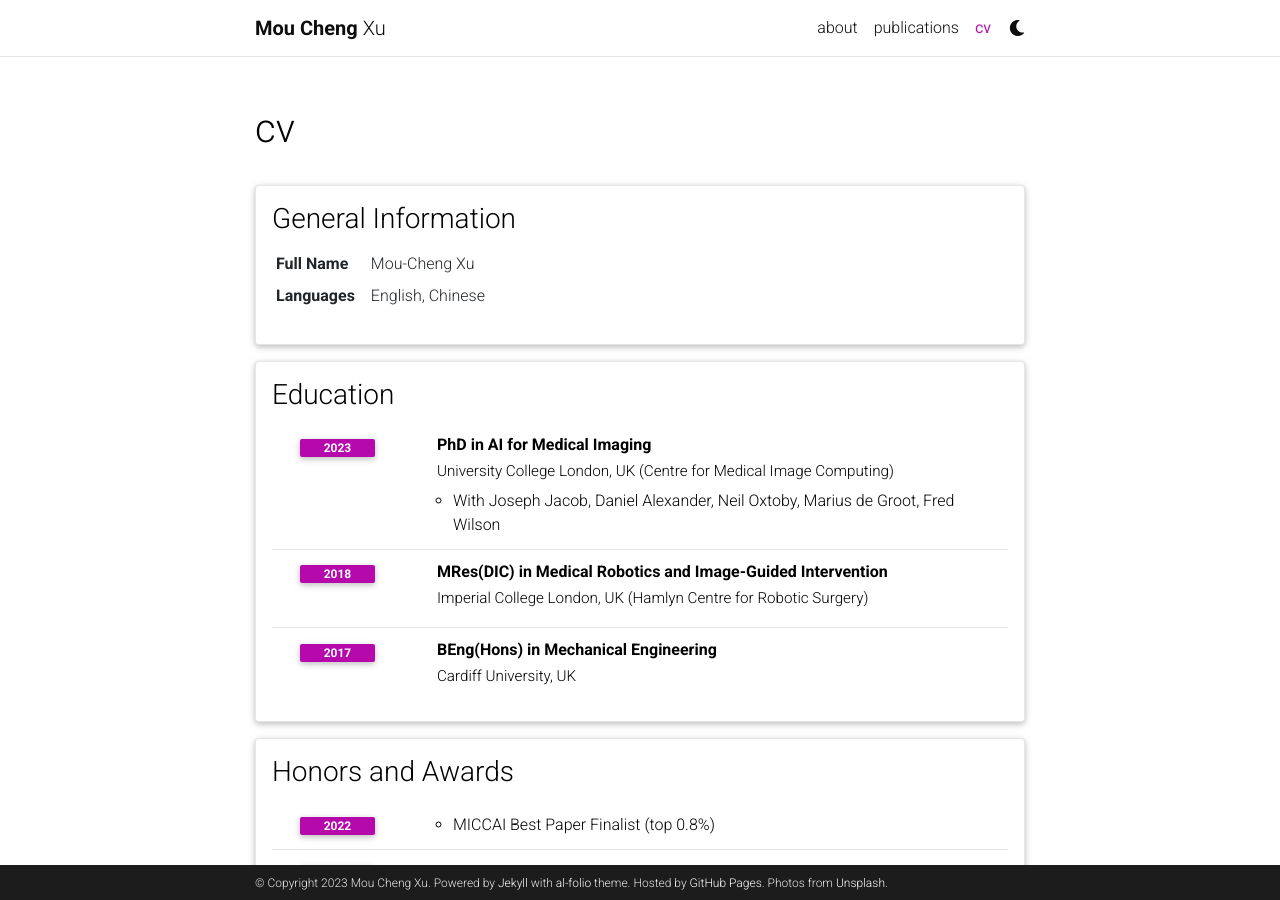
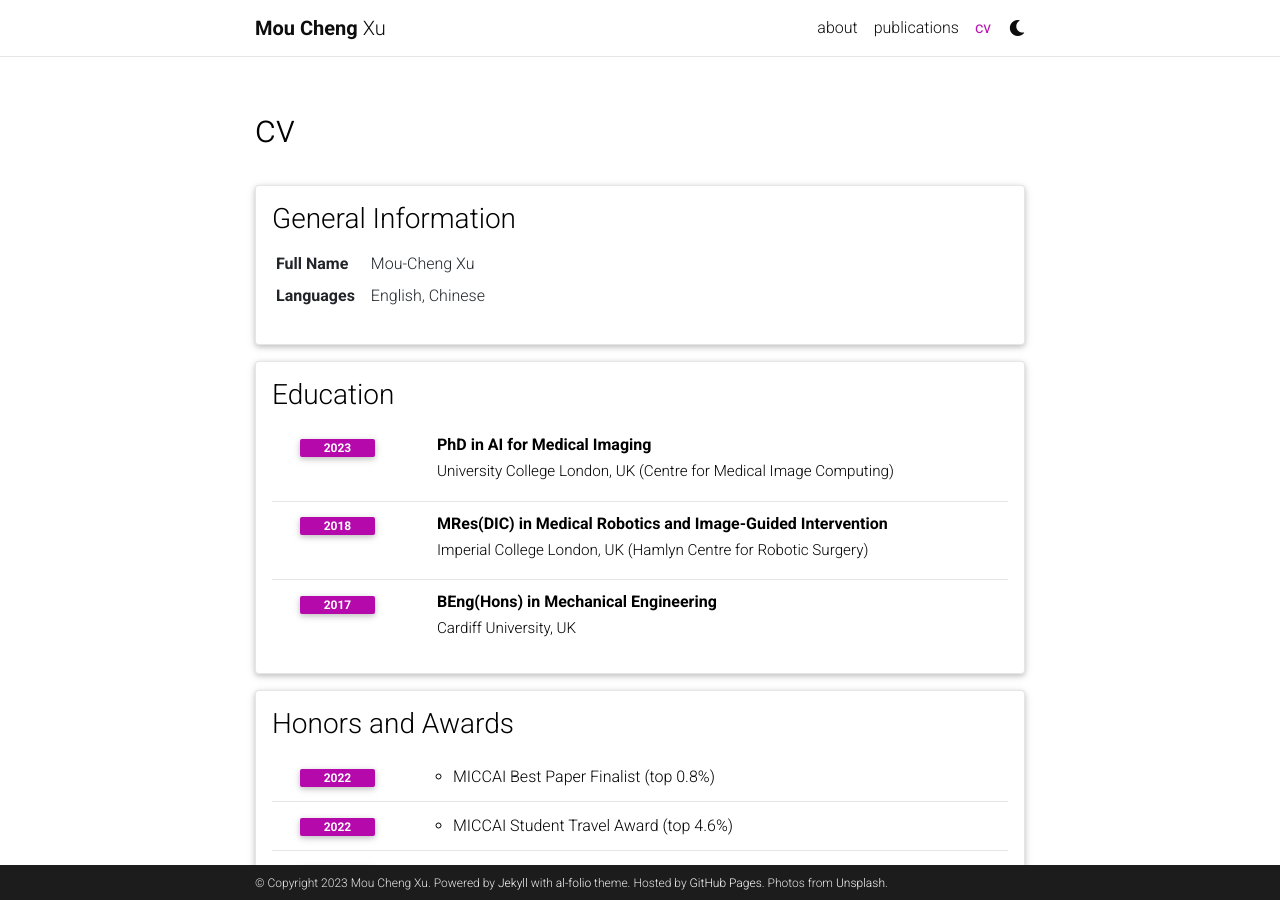
Before and after one commit to moucheng2017/moucheng2017.github.io, a Jekyll site: the page built from _pages/cv.md, in a window 1280 px wide and 900 px high. Built offline with Jekyll 4.4.1, drawn with Linux system fonts in a browser that asks for light colours; comment, search, counter and statistics services are not loaded; a style sheet for code colours, icons or effects is not loaded.

Commit message:
Update cv.yml remove some dettails to make it look more simple

```diff
--- a/_data/cv.yml
+++ b/_data/cv.yml
@@ -11,8 +11,6 @@
   contents:
     - title: PhD in AI for Medical Imaging
       institution: University College London, UK (Centre for Medical Image Computing)
-      items:
-        - With Joseph Jacob, Daniel Alexander, Neil Oxtoby, Marius de Groot, Fred Wilson
       year: 2023
 
     - title: MRes(DIC) in Medical Robotics and Image-Guided Intervention
```
